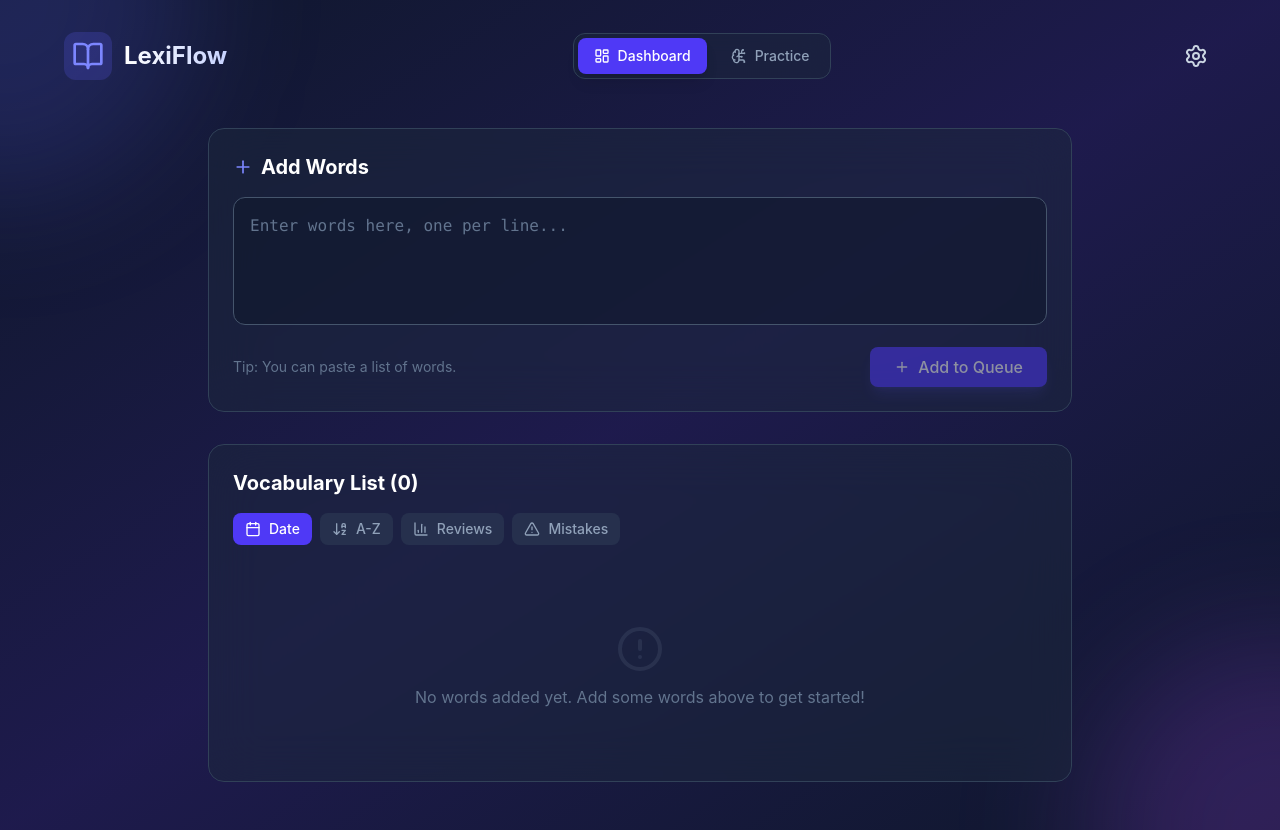
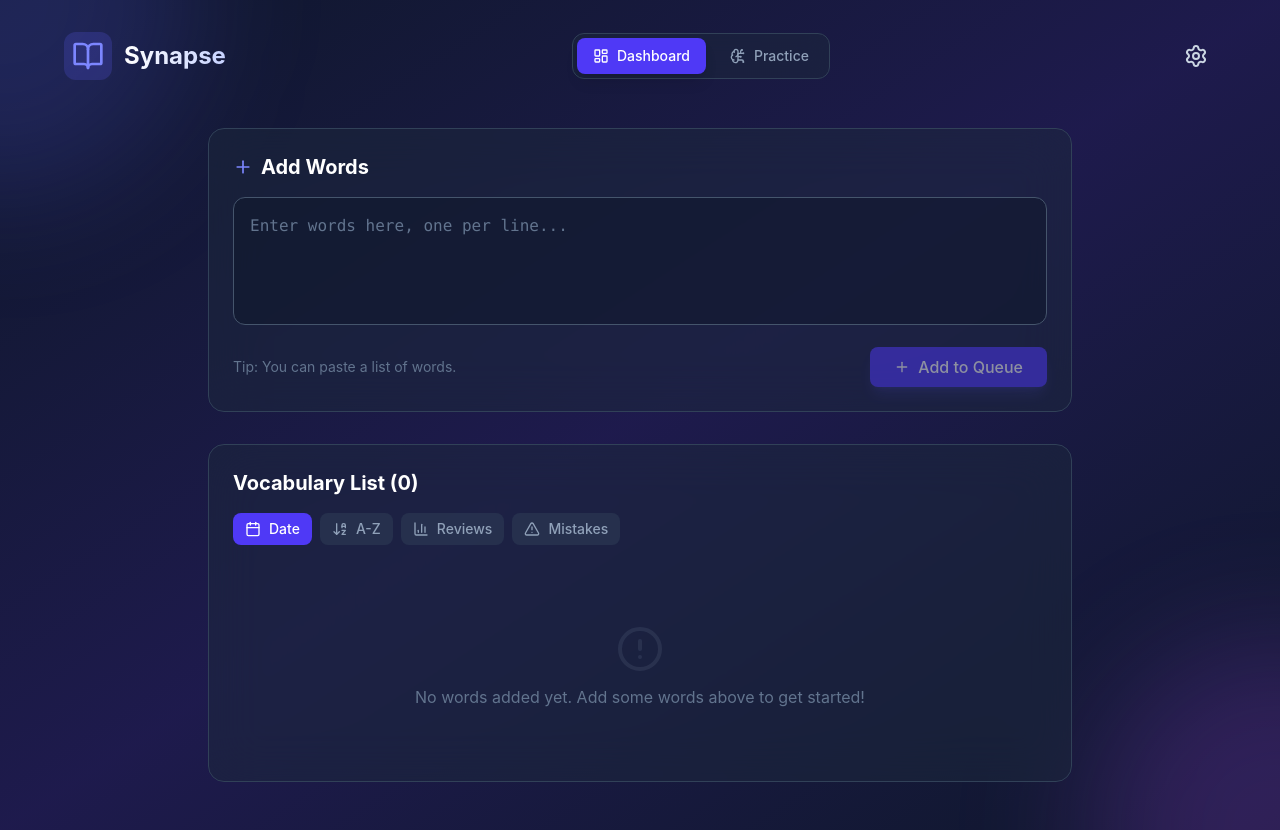
Before and after one commit to q12we34rt5/Synapse, a React (Vite) app: page / in a window 1280 px wide. Built offline with nearby package versions, Linux system fonts and the light colour scheme.

Commit message:
feat: rename application to Synapse

```diff
--- a/index.html
+++ b/index.html
@@ -4,7 +4,7 @@
     <meta charset="UTF-8" />
     <link rel="icon" type="image/svg+xml" href="/vite.svg" />
     <meta name="viewport" content="width=device-width, initial-scale=1.0" />
-    <title>english-learning-app</title>
+    <title>Synapse - English Learning</title>
   </head>
   <body>
     <div id="root"></div>
--- a/src/App.tsx
+++ b/src/App.tsx
@@ -91,7 +91,7 @@ function App() {
             <BookOpen className="w-8 h-8 text-indigo-400" />
           </div>
           <h1 className="text-2xl font-bold bg-clip-text text-transparent bg-gradient-to-r from-white to-indigo-200 hidden md:block">
-            LexiFlow
+            Synapse
           </h1>
         </div>
 
```
